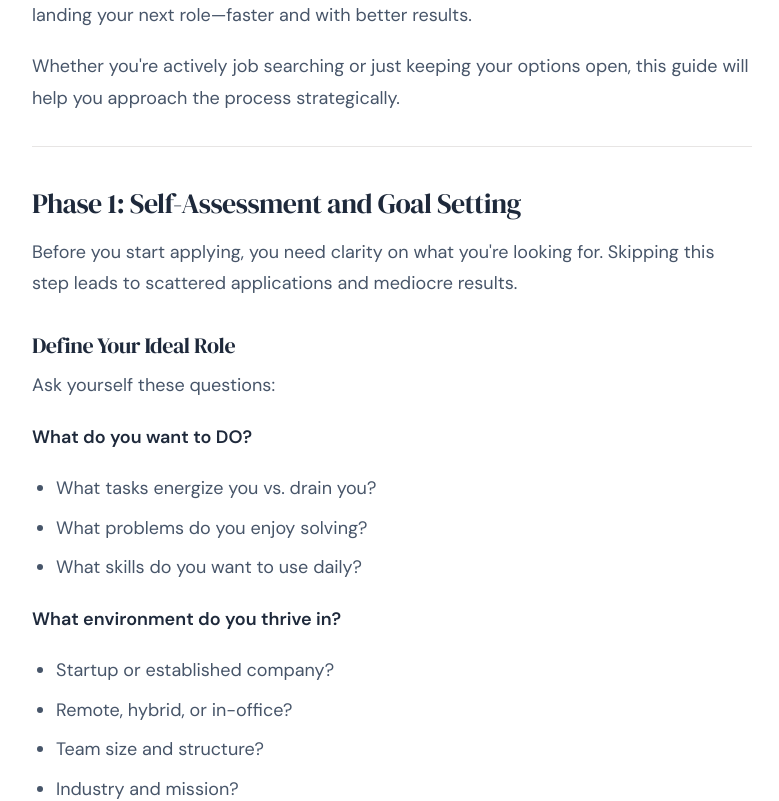
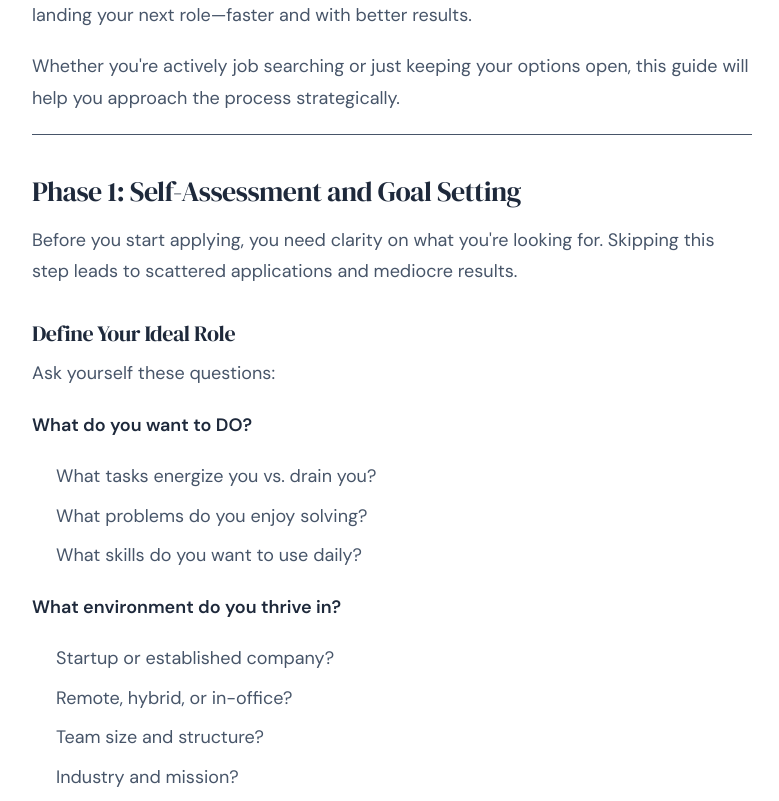
Before and after one commit to dorilabaki/how-to-find-a-job, a Next.js app: page /guides/job-search-playbook in a window 1280 px wide. Shown: the part 700-1501 px from the top of the page, without its empty margins (248-1027 px from the left). Built offline with nearby package versions, Linux system fonts and the light colour scheme.

Commit message:
Fix markdown rendering with proper marked library

```diff
--- a/components/ArticleContent.tsx
+++ b/components/ArticleContent.tsx
@@ -1,144 +1,22 @@
 'use client';
 
 import { motion } from 'framer-motion';
+import { marked } from 'marked';
 
 interface ArticleContentProps {
   content: string;
 }
 
 export function ArticleContent({ content }: ArticleContentProps) {
-  // Simple markdown-like parsing
-  const parseContent = (text: string) => {
-    const lines = text.trim().split('\n');
-    const elements: JSX.Element[] = [];
-    let listItems: string[] = [];
-    let listType: 'ul' | 'ol' | null = null;
-    let blockquoteLines: string[] = [];
-    let inBlockquote = false;
-
-    const flushList = () => {
-      if (listItems.length > 0 && listType) {
-        const ListTag = listType;
-        elements.push(
-          <ListTag key={elements.length} className={listType === 'ul' ? 'list-disc' : 'list-decimal'}>
-            {listItems.map((item, i) => (
-              <li key={i} dangerouslySetInnerHTML={{ __html: parseInline(item) }} />
-            ))}
-          </ListTag>
-        );
-        listItems = [];
-        listType = null;
-      }
-    };
-
-    const flushBlockquote = () => {
-      if (blockquoteLines.length > 0) {
-        elements.push(
-          <blockquote key={elements.length}>
-            {blockquoteLines.map((line, i) => (
-              <p key={i} dangerouslySetInnerHTML={{ __html: parseInline(line) }} />
-            ))}
-          </blockquote>
-        );
-        blockquoteLines = [];
-        inBlockquote = false;
-      }
-    };
-
-    const parseInline = (text: string): string => {
-      return text
-        .replace(/\*\*(.+?)\*\*/g, '<strong>$1</strong>')
-        .replace(/\*(.+?)\*/g, '<em>$1</em>')
-        .replace(/`(.+?)`/g, '<code class="bg-neutral-100 px-1.5 py-0.5 rounded text-sm">$1</code>')
-        .replace(/\[([^\]]+)\]\(([^)]+)\)/g, '<a href="$2" class="text-primary-500 underline">$1</a>');
-    };
-
-    lines.forEach((line, index) => {
-      const trimmedLine = line.trim();
-
-      // Empty line
-      if (trimmedLine === '') {
-        flushList();
-        flushBlockquote();
-        return;
-      }
-
-      // Blockquote
-      if (trimmedLine.startsWith('>')) {
-        flushList();
-        inBlockquote = true;
-        blockquoteLines.push(trimmedLine.substring(1).trim());
-        return;
-      } else if (inBlockquote) {
-        flushBlockquote();
-      }
-
-      // Headers
-      if (trimmedLine.startsWith('## ')) {
-        flushList();
-        elements.push(
-          <h2 key={elements.length}>{trimmedLine.substring(3)}</h2>
-        );
-        return;
-      }
-
-      if (trimmedLine.startsWith('### ')) {
-        flushList();
-        elements.push(
-          <h3 key={elements.length}>{trimmedLine.substring(4)}</h3>
-        );
-        return;
-      }
-
-      // Horizontal rule
-      if (trimmedLine === '---') {
-        flushList();
-        elements.push(<hr key={elements.length} className="my-8 border-neutral-200" />);
-        return;
-      }
-
-      // Unordered list
-      if (trimmedLine.startsWith('- ')) {
-        if (listType !== 'ul') {
-          flushList();
-          listType = 'ul';
-        }
-        listItems.push(trimmedLine.substring(2));
-        return;
-      }
-
-      // Ordered list
-      const orderedMatch = trimmedLine.match(/^\d+\.\s+(.+)/);
-      if (orderedMatch) {
-        if (listType !== 'ol') {
-          flushList();
-          listType = 'ol';
-        }
-        listItems.push(orderedMatch[1]);
-        return;
-      }
-
-      // Regular paragraph
-      flushList();
-      elements.push(
-        <p key={elements.length} dangerouslySetInnerHTML={{ __html: parseInline(trimmedLine) }} />
-      );
-    });
-
-    flushList();
-    flushBlockquote();
-
-    return elements;
-  };
+  const htmlContent = marked(content);
 
   return (
     <motion.div
       initial={{ opacity: 0, y: 20 }}
       animate={{ opacity: 1, y: 0 }}
       transition={{ duration: 0.5, delay: 0.2 }}
-      className="prose"
-    >
-      {parseContent(content)}
-    </motion.div>
+      className="prose prose-lg max-w-none prose-headings:font-display prose-headings:text-text-primary prose-h2:text-2xl prose-h2:mt-8 prose-h2:mb-4 prose-h3:text-xl prose-h3:mt-6 prose-h3:mb-3 prose-p:text-text-secondary prose-p:mb-4 prose-a:text-primary-500 prose-strong:text-text-primary prose-li:text-text-secondary prose-ul:my-4 prose-ol:my-4 prose-hr:my-8 prose-hr:border-neutral-200 prose-blockquote:border-primary-500 prose-blockquote:bg-primary-50 prose-blockquote:py-2 prose-blockquote:px-4 prose-blockquote:rounded-r-lg prose-code:bg-neutral-100 prose-code:px-1.5 prose-code:py-0.5 prose-code:rounded prose-code:text-sm prose-code:before:content-none prose-code:after:content-none"
+      dangerouslySetInnerHTML={{ __html: htmlContent }}
+    />
   );
 }
--- a/package.json
+++ b/package.json
@@ -9,10 +9,11 @@
     "lint": "next lint"
   },
   "dependencies": {
+    "framer-motion": "^11.0.0",
+    "marked": "^17.0.1",
     "next": "^14.2.0",
     "react": "^18.3.0",
-    "react-dom": "^18.3.0",
-    "framer-motion": "^11.0.0"
+    "react-dom": "^18.3.0"
   },
   "devDependencies": {
     "@tailwindcss/postcss": "^4.0.0",
```
Also changed, not shown: 1 other file (tests, documents, lock files or other folders).
